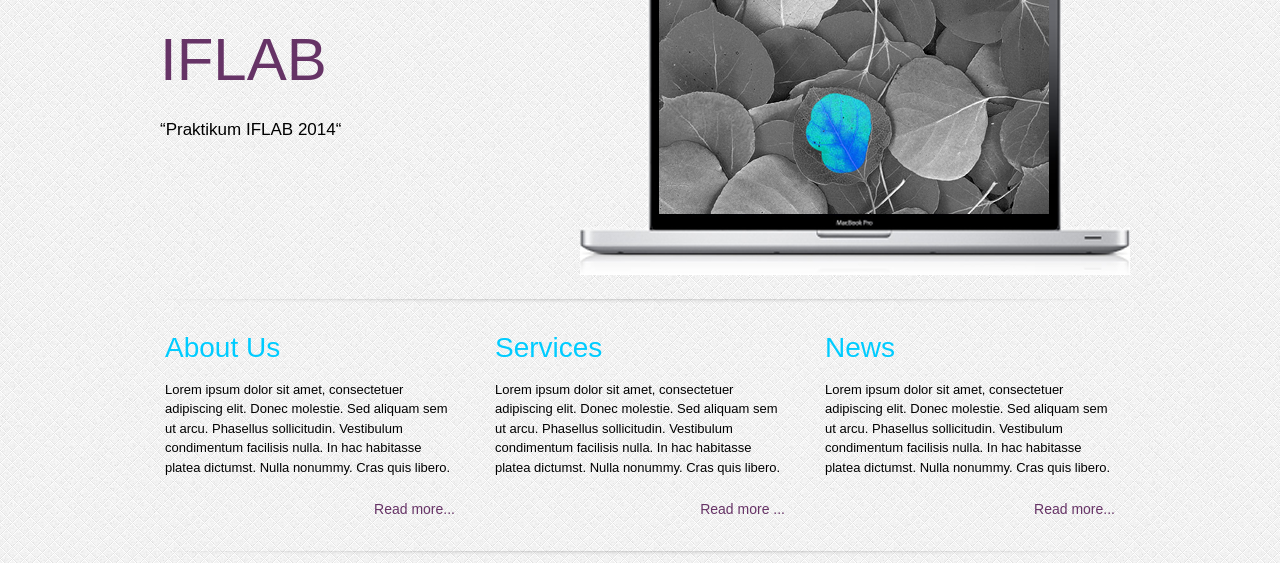
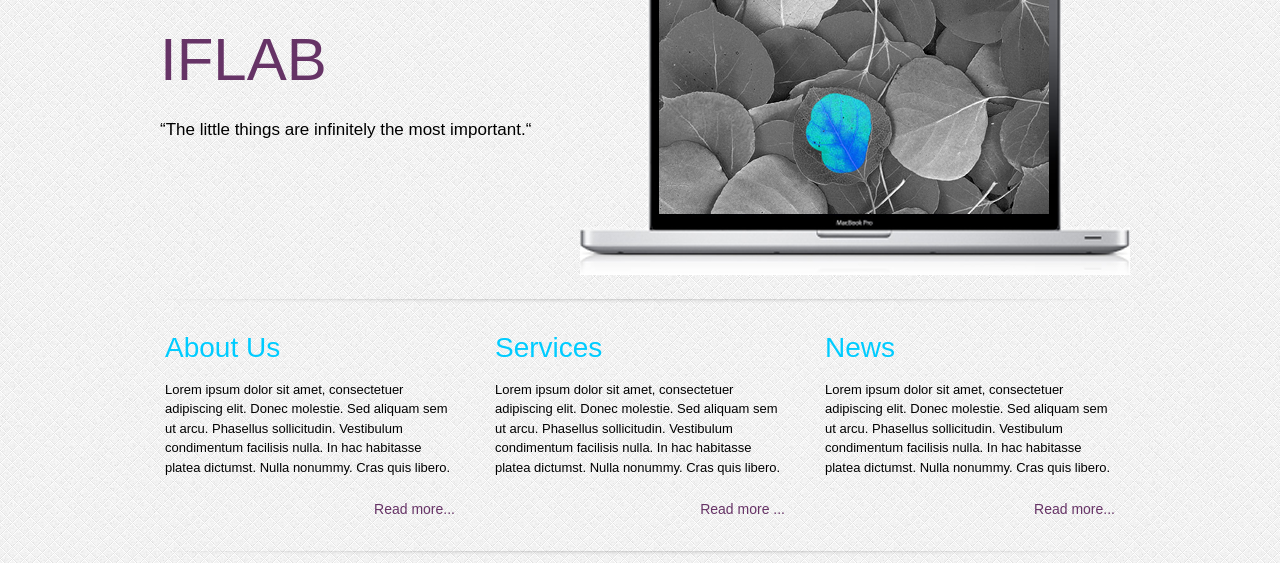
Before and after one commit to mbambangs/thinksimple2, a plain HTML site: page index.html in a window 1280 px wide. Shown: the part 186-749 px from the top of the page. Drawn offline with nearby package versions, Linux system fonts and the light colour scheme.

Commit message:
Revert "C5"
This reverts commit 0bfe7fc52a9531e0b59daed8485eff875b82c4e4.

```diff
--- a/index.html
+++ b/index.html
@@ -69,7 +69,7 @@
    <header class="group_bannner_left">
    <hgroup>
    <h1>IFLAB </h1>
-   <h2>“Praktikum IFLAB 2014“
+   <h2>“The little things are infinitely the most important.“
    </h2>
    </hgroup>
    </header>
```
